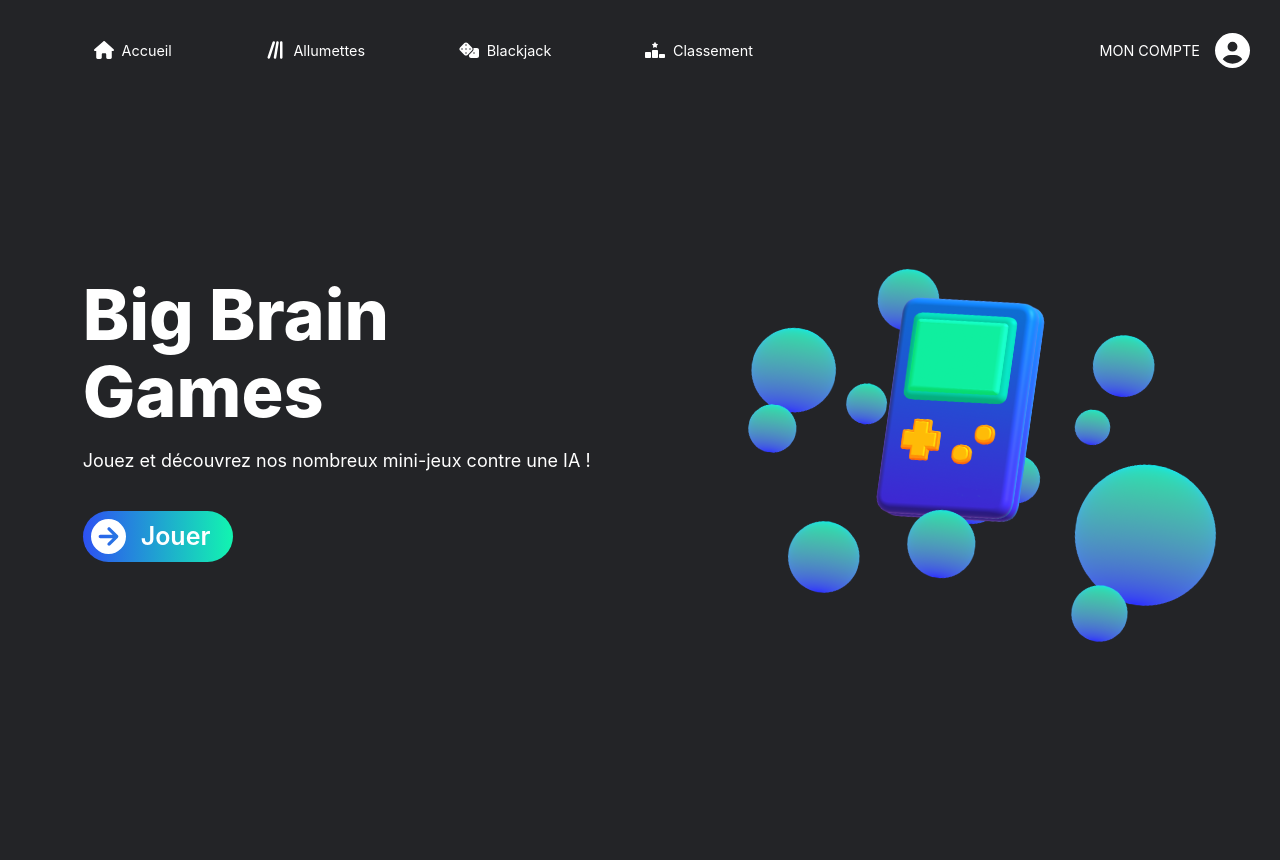
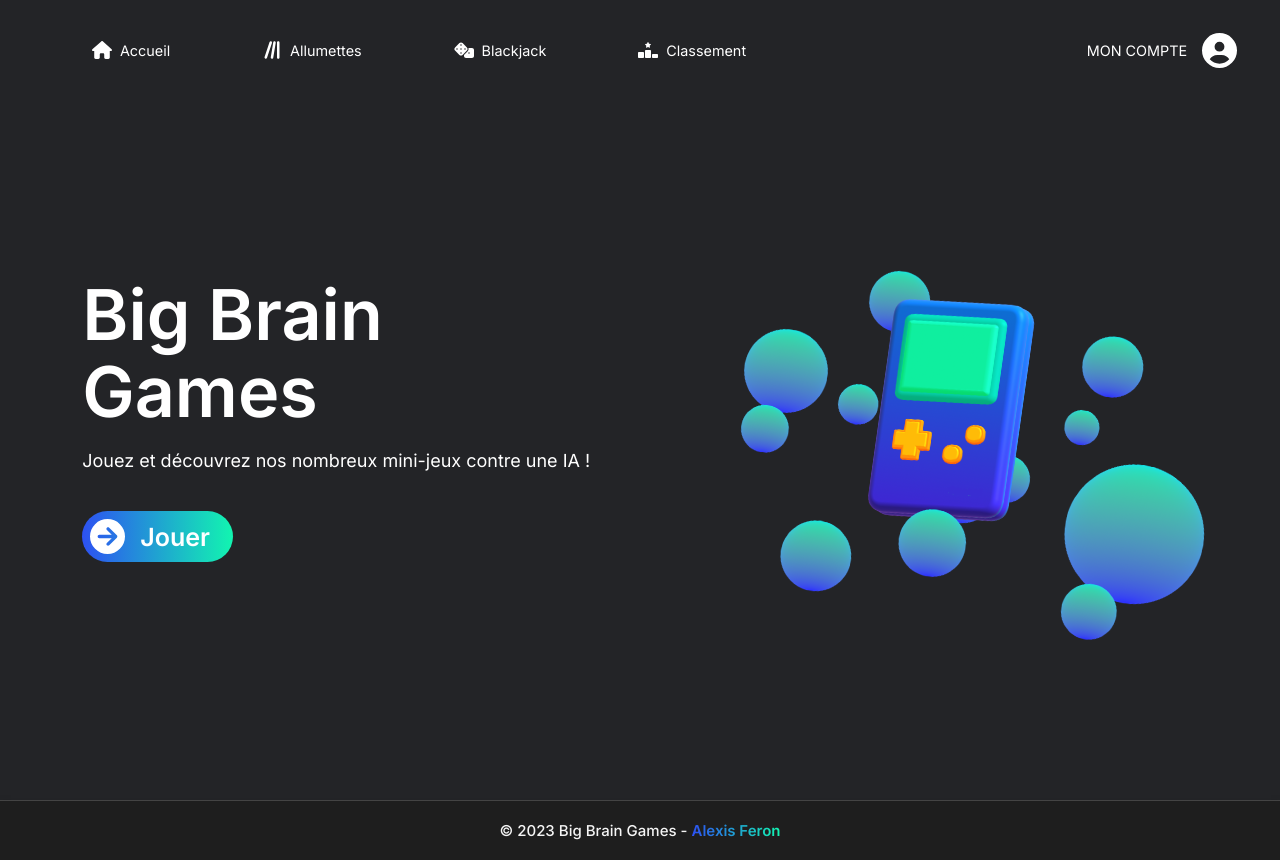
Before and after one commit to alexis-feron/big-brain-games, a Next.js app: page / in a window 1280 px wide. Before the commit the page ends 800 px from the top, so only its background shows below. Built offline with nearby package versions, Linux system fonts and the light colour scheme.

Commit message:
💄 Add footer

```diff
--- /dev/null
+++ b/src/components/Footer.js
@@ -0,0 +1,22 @@
+import styles from "../styles/Footer.module.css";
+
+export default function Footer() {
+  const currentYear = new Date().getFullYear();
+  return (
+    <footer className={styles.footer}>
+      <div className={styles.content}>
+        <p>
+          &copy; {currentYear} Big Brain Games -{" "}
+          <a
+            className={styles.link}
+            href="https://www.alexis-feron.com"
+            target="_blank"
+            rel="noopener noreferrer"
+          >
+            Alexis Feron
+          </a>
+        </p>
+      </div>
+    </footer>
+  );
+}
--- a/src/pages/_app.js
+++ b/src/pages/_app.js
@@ -1,8 +1,11 @@
-import '@/styles/globals.css'
+import Footer from "@/components/Footer";
+import "@/styles/globals.css";
 
 export default function App({ Component, pageProps }) {
-	return (
-		<Component {...pageProps} />
-	)
-
+  return (
+    <>
+      <Component {...pageProps} />
+      <Footer />
+    </>
+  );
 }
--- /dev/null
+++ b/src/styles/Footer.module.css
@@ -0,0 +1,37 @@
+@import url("https://fonts.googleapis.com/css2?family=Inter:wght@400;500;600&display=swap");
+
+.footer {
+  padding: 20px 0;
+  text-align: center;
+  box-shadow: 0 4px 6px rgba(0, 0, 0, 0.5);
+  border-top: 1px solid #444;
+  font-family: "Inter", sans-serif;
+  font-size: 15px;
+  font-weight: 500;
+  background-color: #1e1e1e;
+  color: #f5f5f5;
+}
+
+.link {
+  text-decoration: none;
+  background: linear-gradient(to right, #2d51f2, #12f5b0);
+  background-clip: text;
+  -webkit-background-clip: text;
+  -webkit-text-fill-color: transparent;
+  font-weight: 600;
+}
+
+.link:hover {
+  background: linear-gradient(to left, #2d51f2, #12f5b0);
+  background-clip: text;
+  -webkit-background-clip: text;
+  -webkit-text-fill-color: transparent;
+}
+
+.content {
+  margin: 0 auto;
+  display: flex;
+  flex-direction: column;
+  align-items: center;
+  gap: 10px;
+}
--- a/src/styles/Home.module.css
+++ b/src/styles/Home.module.css
@@ -1,7 +1,7 @@
 .container {
   display: flex;
   flex-direction: column;
-  width: 100vw;
+  width: 99vw;
   height: 100vh;
 }
 
```
